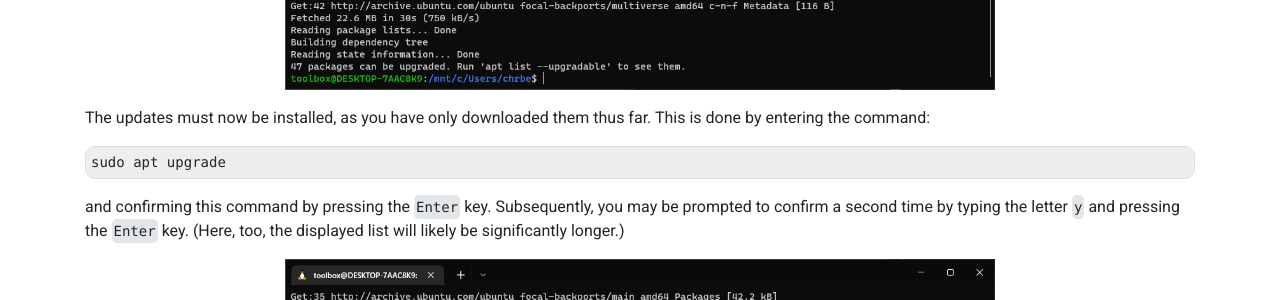
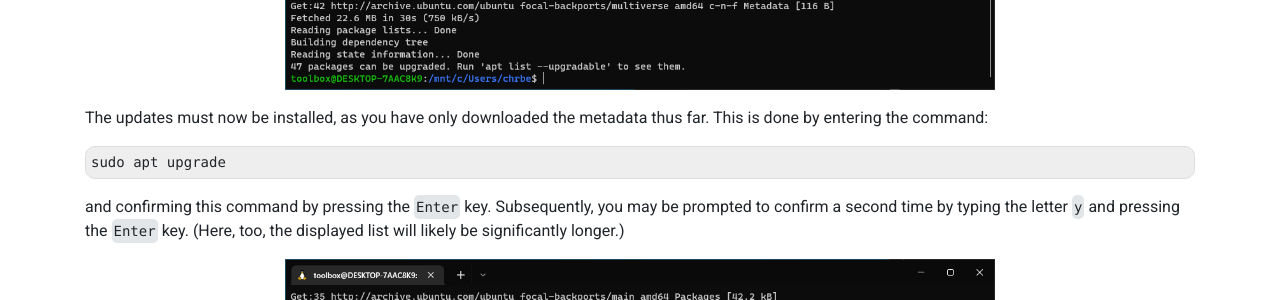
Before and after one commit to pep-dortmund/homepage-toolbox, a Jekyll site: the page built from install/windows-11_en.md, in a window 1280 px wide and 900 px high, scrolled down 10102 px. Shown: the part 152-452 px from the top of the window. Built offline with Jekyll 4.4.1, drawn with Linux system fonts in a browser that asks for light colours; nearby versions of some CDN libraries; some of the changed text lies outside the part shown.

Commit message:
Update windows-11_en.md

````diff
--- a/install/windows-11_en.md
+++ b/install/windows-11_en.md
@@ -87,7 +87,7 @@
 
 A window will now open, as shown below; this is the PowerShell console.
 To ensure that PowerShell has been opened with administrator privileges,
-you can check the window title; it must begin with _Administrator:_.
+you can check the window title; it must begin with _Administrator_:
 
 You can close the information bar that appears at the top of the window by clicking the `X`.
 
@@ -263,7 +263,7 @@
   <img alt="" src="/img/unix/unix-2.png" class="screenshot" />
 </p>
 
-The updates must now be installed, as you have only downloaded them thus far.
+The updates must now be installed, as you have only downloaded the metadata thus far.
 This is done by entering the command:
 ```
 sudo apt upgrade
@@ -579,7 +579,7 @@
 
 #### <a id="VSCodeTerminal"></a>VSCode: Setting Up the Terminal
 
-You can open a terminal in VSCode using the keyboard shortcut `Ctrl` + `Shift` + `ö`
+You can open a terminal in VSCode using the keyboard shortcut `Ctrl` + `Shift` + `` ` ``
 or via the menu bar: _Terminal_ → _New Terminal_.
 However, immediately after the initial installation, this terminal defaults
 to the Windows PowerShell. Just like with the Windows Terminal, this terminal also needs to be reconfigured.
@@ -601,7 +601,7 @@
   <img alt="" src="/img/vscodium/vscode-terminal-3.png" class="screenshot" />
 </p>
 
-Now, when a terminal is opened again, e.g., with `Ctrl` + `Shift` + `ö`,
+Now, when a terminal is opened again, e.g., with `Ctrl` + `Shift` + `` ` `` ,
 it should now look like the terminal you have (by now) become accustomed to:
 
 <p align="center">
````
Also changed, not shown: other parts of install/windows-11_en.md (+3 -3 lines).
